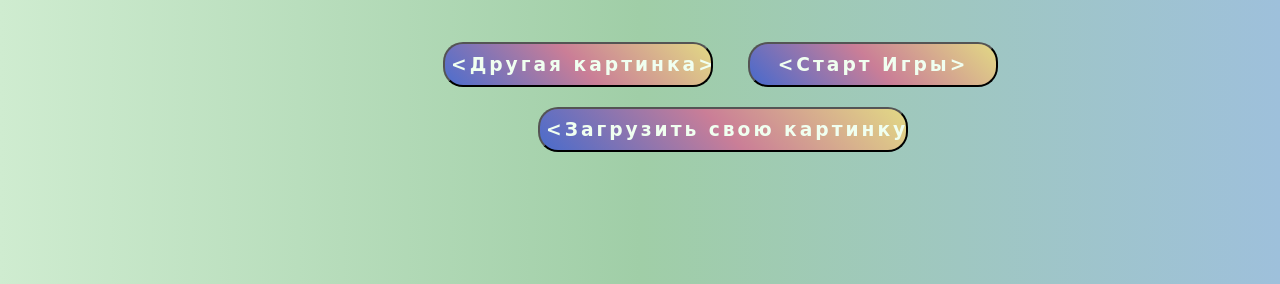
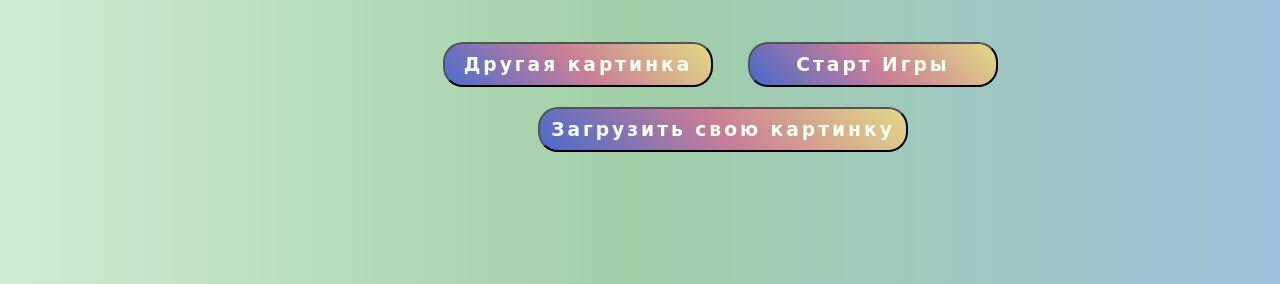
Before and after one commit to alex-lypskyi/Game_Puzzle, a plain HTML site: page index.html in a window 1280 px wide. Shown: the part 516-800 px from the top of the page. Drawn offline with Linux system fonts and the light colour scheme.

Commit message:
Change buttons style

```diff
--- a/index.css
+++ b/index.css
@@ -92,8 +92,13 @@
     background: linear-gradient(45deg, #1533dda4, #ca7e97, #e2d985);
     color: honeydew;
 }
-.button, .button:active, .button:focus {
-    outline: none;
+.button {
+    transition: box-shadow 300ms ease-in-out, color 300ms ease-in-out;
+}
+.button:hover {
+    color: ivory;
+    outline: 0;
+    box-shadow: 0 0 40px 40px #be11a2 inset;
 }
 .buttonHelp {
     position: absolute;
--- a/index.html
+++ b/index.html
@@ -7,7 +7,6 @@
     <link rel="shortcut icon" href="favicon.ico" type="image/x-icon">
     <link rel="stylesheet" href="index.css">
     <script src="index.js" defer></script>
-    <!-- <script src="timer.js" defer></script> -->
 </head>
 <body class="game">
     <div class="hello">
@@ -76,17 +75,17 @@
     </div>
     <div class="puzzled"></div>
     <div class="buttonStart">
-        <input type="button" class="button1 button" value="<Старт Игры>"></button>
+        <button class="button1 button">Старт Игры</button>
     </div>
     <div class="buttonNextImg">
-        <input type="button" class="button3 button" value="<Другая картинка>"></button>
+        <button class="button3 button">Другая картинка</button>
     </div>
     <div class="buttonHelp">
-        <input type="button" class="button2 button" value="<Подсказка>"></button>
+        <input type="button" class="button2 button" value="Подсказка">
     </div>
     <div class="buttonLoad">
         <input type="button" class="buttonLoadStyle button" onclick="buttonLoad.click()"
-         value="<Загрузить свою картинку>"></button>
+         value="Загрузить свою картинку"></button>
         <input type="file" class="buttonLoad1">
     </div>
     <div class="developer">Разработчик: Александр Липский<br>Тестировщик: Нина Липская</div>
```
